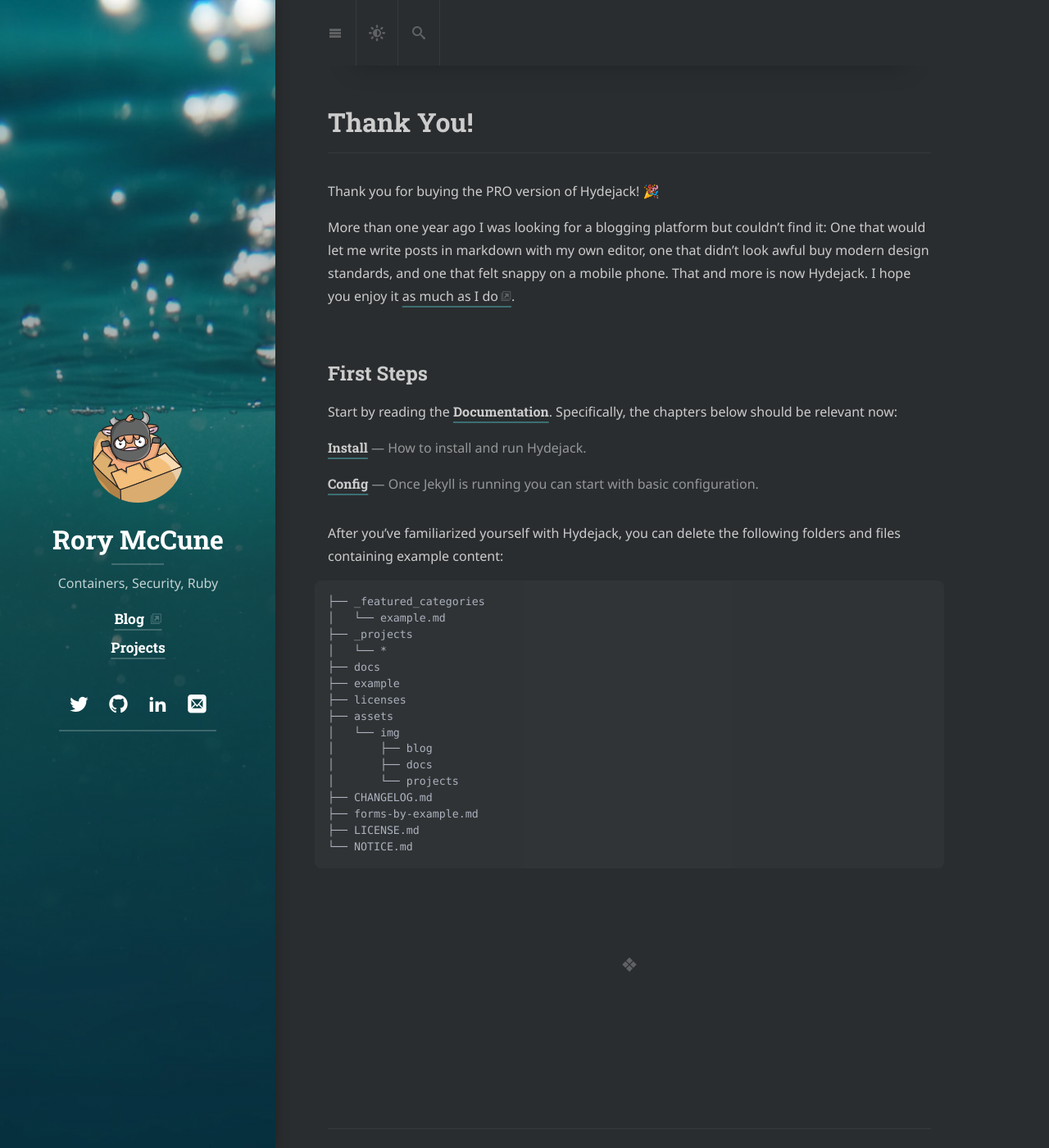
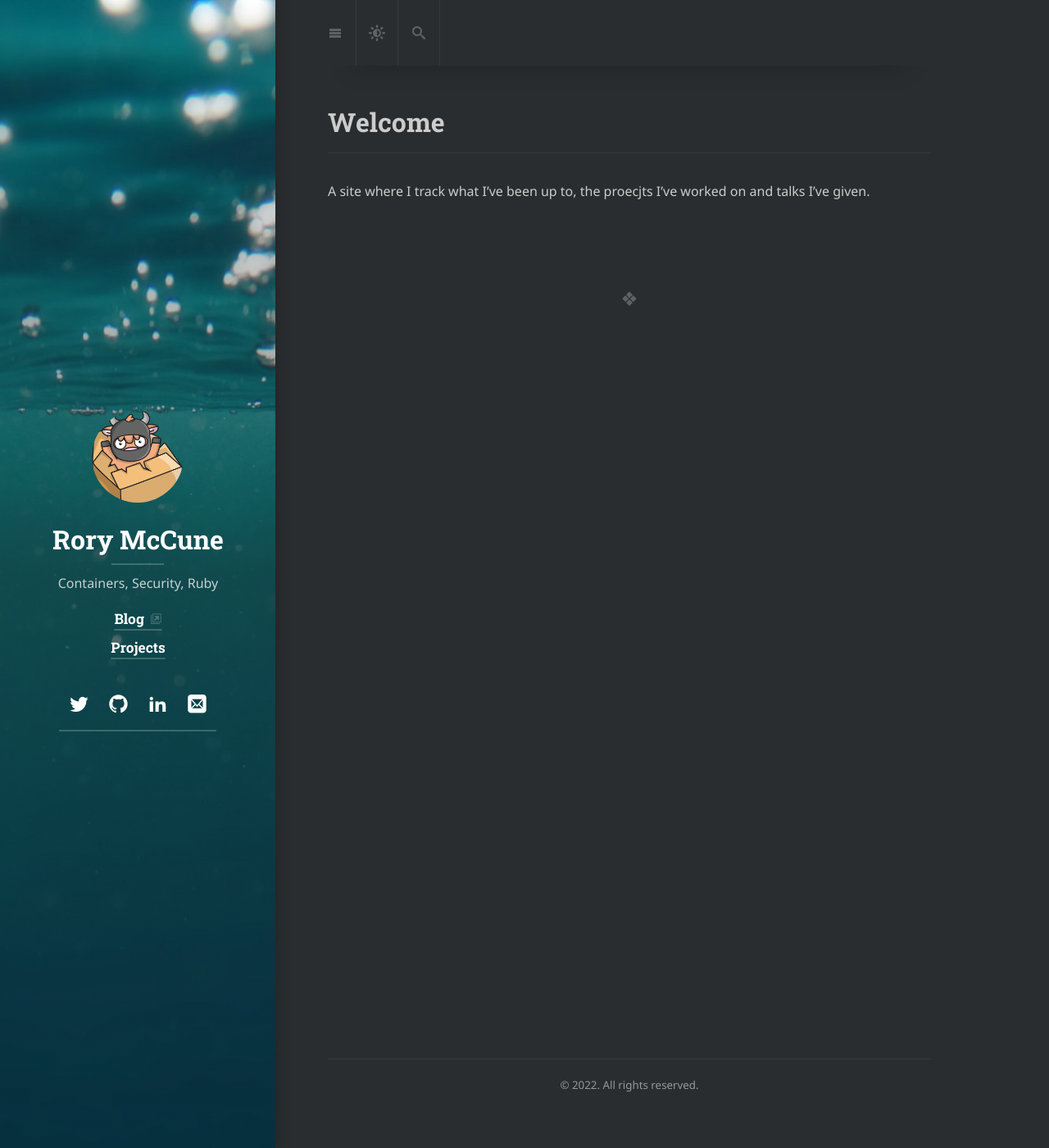
Before and after one commit to raesene/www.mccune.org.uk, a Jekyll site: the page built from index.md, in a window 1280 px wide and 1400 px high. Shown: the whole window at 82% size. Built offline with Jekyll 4.4.1, drawn with Linux system fonts in a browser that asks for light colours; cached includes are drawn as plain includes; nearby versions of some CDN libraries; some web fonts are replaced; library files that are not in the unit come from our copies.

Commit message:
replace home page

```diff
--- a/index.md
+++ b/index.md
@@ -1,47 +1,7 @@
 ---
 layout: page
-title: Thank You!
+title: Welcome
 sitemap: false
 ---
 
-Thank you for buying the PRO version of Hydejack! 🎉
-
-More than one year ago I was looking for a blogging platform but couldn't find it:
-One that would let me write posts in markdown with my own editor,
-one that didn't look awful buy modern design standards, and one that felt snappy on a mobile phone.
-That and more is now Hydejack. I hope you enjoy it [as much as I do](https://qwtel.com/).
-
-## First Steps
-Start by reading the [Documentation]{:.heading.flip-title}.
-Specifically, the chapters below should be relevant now:
-
-* [Install]{:.heading.flip-title} --- How to install and run Hydejack.
-* [Config]{:.heading.flip-title} --- Once Jekyll is running you can start with basic configuration.
-{:.related-posts.faded}
-
-After you've familiarized yourself with Hydejack, you can delete the following folders and files
-containing example content:
-
-~~~
-├── _featured_categories
-│   └── example.md
-├── _projects
-│   └── *
-├── docs
-├── example
-├── licenses
-├── assets
-│   └── img
-│       ├── blog
-│       ├── docs
-│       └── projects
-├── CHANGELOG.md
-├── forms-by-example.md
-├── LICENSE.md
-└── NOTICE.md
-~~~
-
-[documentation]: docs/README.md
-[install]: docs/install.md
-[upgrade]: docs/upgrade.md
-[config]: docs/config.md
+A site where I track what I've been up to, the proecjts I've worked on and talks I've given.
```
